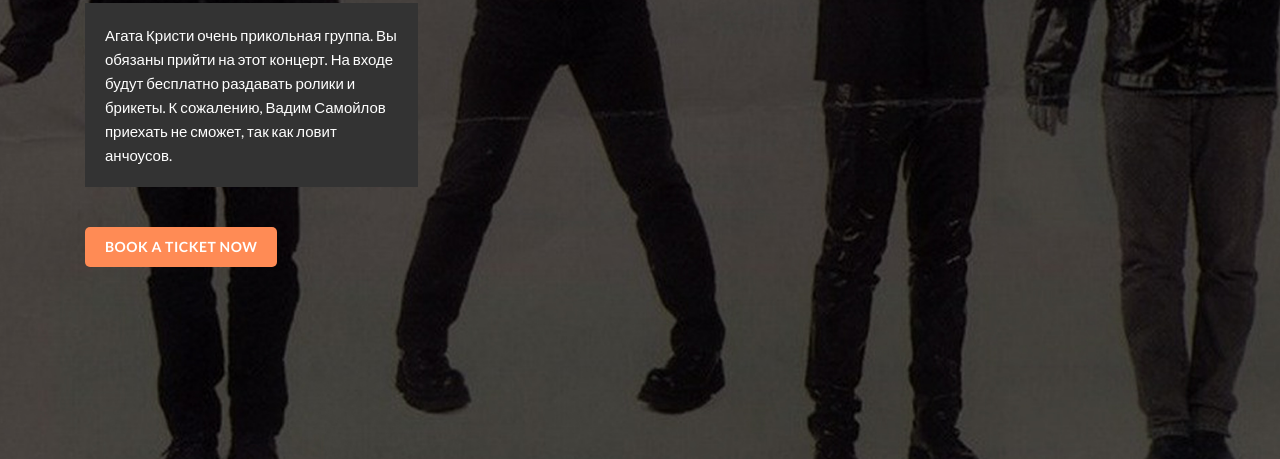
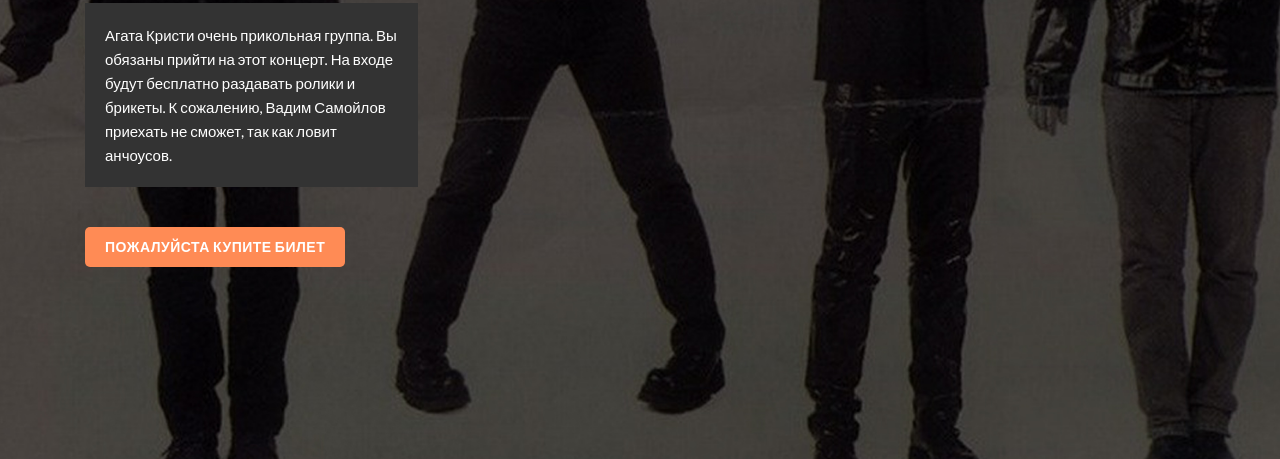
Before and after one commit to kaetchka/Agatha-Christie1, a plain HTML site: page index.html in a window 1280 px wide. Shown: the part 341-800 px from the top of the page. Drawn offline with nearby package versions, Linux system fonts and the light colour scheme.

Commit message:
Update index.html

```diff
--- a/index.html
+++ b/index.html
@@ -73,7 +73,7 @@
 						<h2>Концерт <span>Агаты</span> Кристи</h2>
 						<p>Агата Кристи очень прикольная группа. Вы обязаны прийти на этот концерт. На входе будут бесплатно раздавать ролики и брикеты.
 							К сожалению, Вадим Самойлов приехать не сможет, так как ловит анчоусов.</p>
-						<button type="submit" class="btn-4">Book A Ticket Now</button>
+						<button type="submit" class="btn-4">Пожалуйста купите билет</button>
 					</div>
 				</div>
 			</header>
```
